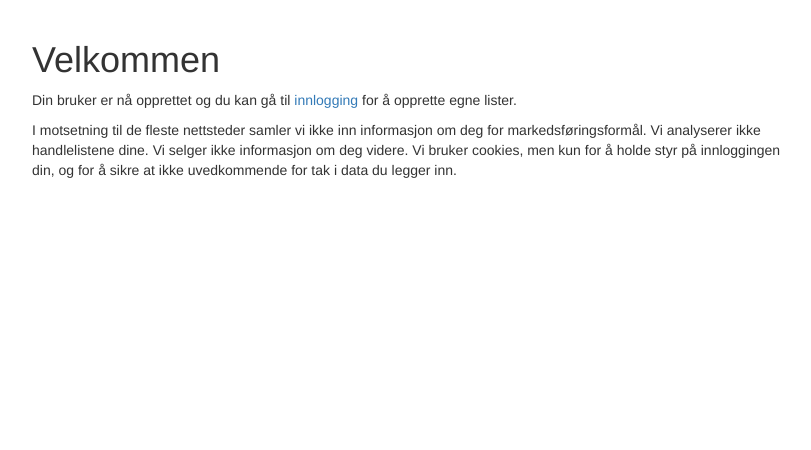
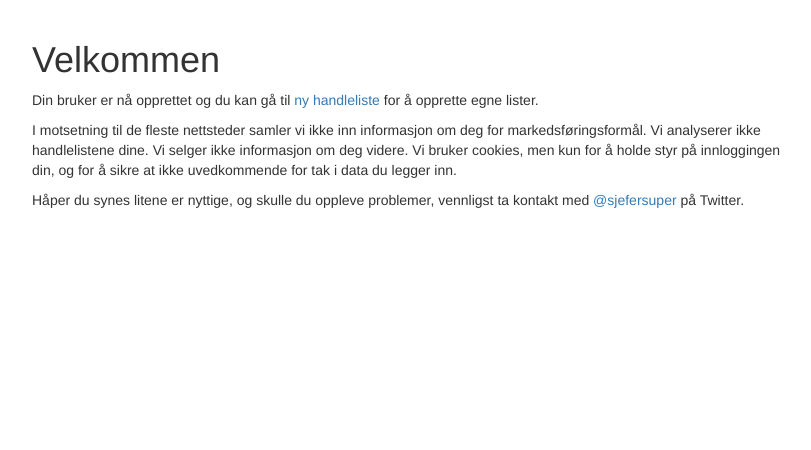
Before and after one commit to hakdo/foring, a Django app: page /welcome/ in a window 1280 px wide. Shown: the part 52-502 px from the top of the page, without its empty margins (38-849 px from the left). Run offline with Django 3.2, Linux system fonts and the light colour scheme; some libraries are stand-ins or nearby versions.

Commit message:
fixed muligensmattis comments on ui

```diff
--- a/shoppinglist/templates/shoppinglist/list_detail.html
+++ b/shoppinglist/templates/shoppinglist/list_detail.html
@@ -1,7 +1,10 @@
 {% extends 'shoppinglist/base.html' %}
 
 {% block content %}
-<h1> {{ list.shortname }}</h1>
+
+<h1> {{ list.shortname }}
+<a class="btn btn-default" style="float:right;" href="{% url 'list_edit' pk=list.pk %}"><span class="glyphicon glyphicon-pencil"></span></a>
+</h1>
 <p style="font-size:0.8em"> {{ list.created_date|date:'d. b. Y' }}</p>
 
 <ul class="list-group">
--- a/shoppinglist/templates/shoppinglist/welcome.html
+++ b/shoppinglist/templates/shoppinglist/welcome.html
@@ -3,8 +3,10 @@
 {% block content %}
 <h1>Velkommen</h1>
 
-<p>Din bruker er nå opprettet og du kan gå til <a href="{% url 'userlogin' %}">
-innlogging</a> for å opprette egne lister.</p>
+<p>Din bruker {{ user.username }} er nå opprettet og du kan gå til
+<a href="{% url 'createlist' %}">ny handleliste</a> for å opprette egne
+lister.</p>
+
 <p>
 I motsetning til de fleste nettsteder samler vi ikke inn informasjon om deg
 for markedsføringsformål. Vi analyserer ikke handlelistene dine. Vi selger ikke
@@ -13,5 +15,8 @@ innloggingen din, og for å sikre at ikke uvedkommende for tak i data du
 legger inn.
 </p>
 
+<p>Håper du synes litene er nyttige, og skulle du oppleve problemer, vennligst
+ta kontakt med <a href="https://twitter.com/sjefersuper">@sjefersuper</a> på Twitter.</p>
+
 
 {% endblock %}
--- a/shoppinglist/urls.py
+++ b/shoppinglist/urls.py
@@ -25,4 +25,5 @@ urlpatterns = [
     url(r'^logout/$',views.userlogout,name='userlogout'),
     url(r'^registernew/$',views.newuser,name='newuser'),
     url(r'^welcome/$',views.welcome,name='welcome'),
+    url(r'^list/(?P<pk>\d+)/edit/$',views.list_edit,name='list_edit'),
 ]
--- a/shoppinglist/views.py
+++ b/shoppinglist/views.py
@@ -18,12 +18,28 @@ def createlist(request):
             new_shoppinglist = form.save(commit=False)
             new_shoppinglist.owner = request.user.username
             new_shoppinglist = form.save()
-            return redirect('myshoppinglists')
+            return redirect('listdetail', pk=new_shoppinglist.pk)
         else:
             return HttpResponse('Error')
     else:
         form = SimpleListForm()
         return render(request, 'shoppinglist/createlist.html', {'form': form})
+
+@login_required(login_url='/login/')
+def list_edit(request,pk):
+    current_list = get_object_or_404(SimpleList, pk=pk)
+    if request.method == "POST":
+        form = SimpleListForm(request.POST, instance=current_list)
+        if form.is_valid():
+            # Commit = False in order to process data later if needed
+            current_list = form.save(commit=False)
+            current_list.save()
+            return redirect('listdetail', pk = current_list.pk)
+    else:
+        form = SimpleListForm(instance=current_list)
+    return render(request, 'shoppinglist/createlist.html', {'form': form})
+
+
 
 
 @login_required(login_url='/login/')
@@ -88,6 +104,7 @@ def newuser(request):
             try:
                 user = User.objects.create_user(username,email,password)
                 user.save()
+                login(request,user)
                 return redirect('welcome')
             except:
                 return HttpResponse('Noe gikk feil. Prøv igjen med et annet brukernavn/passord.')
```
